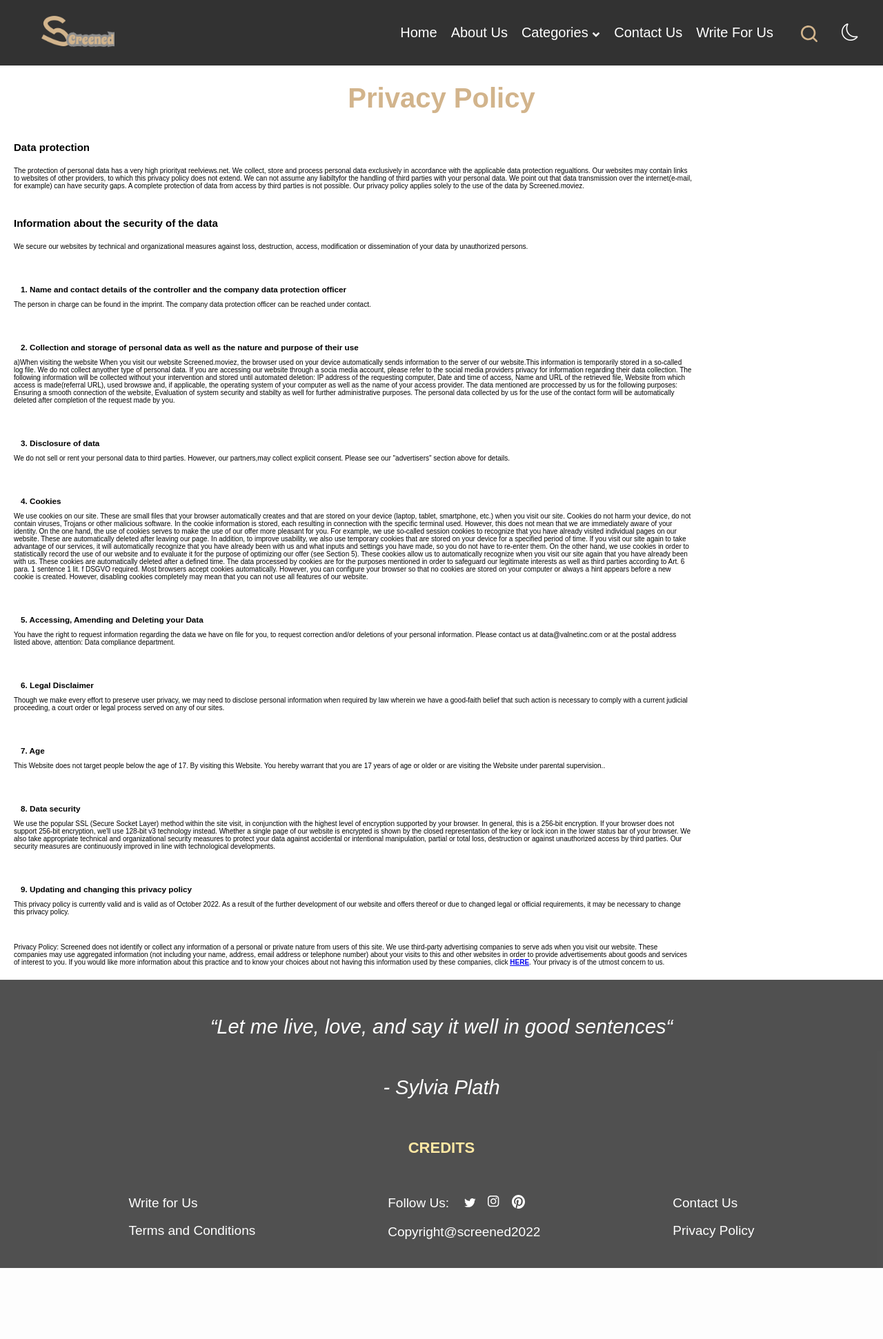
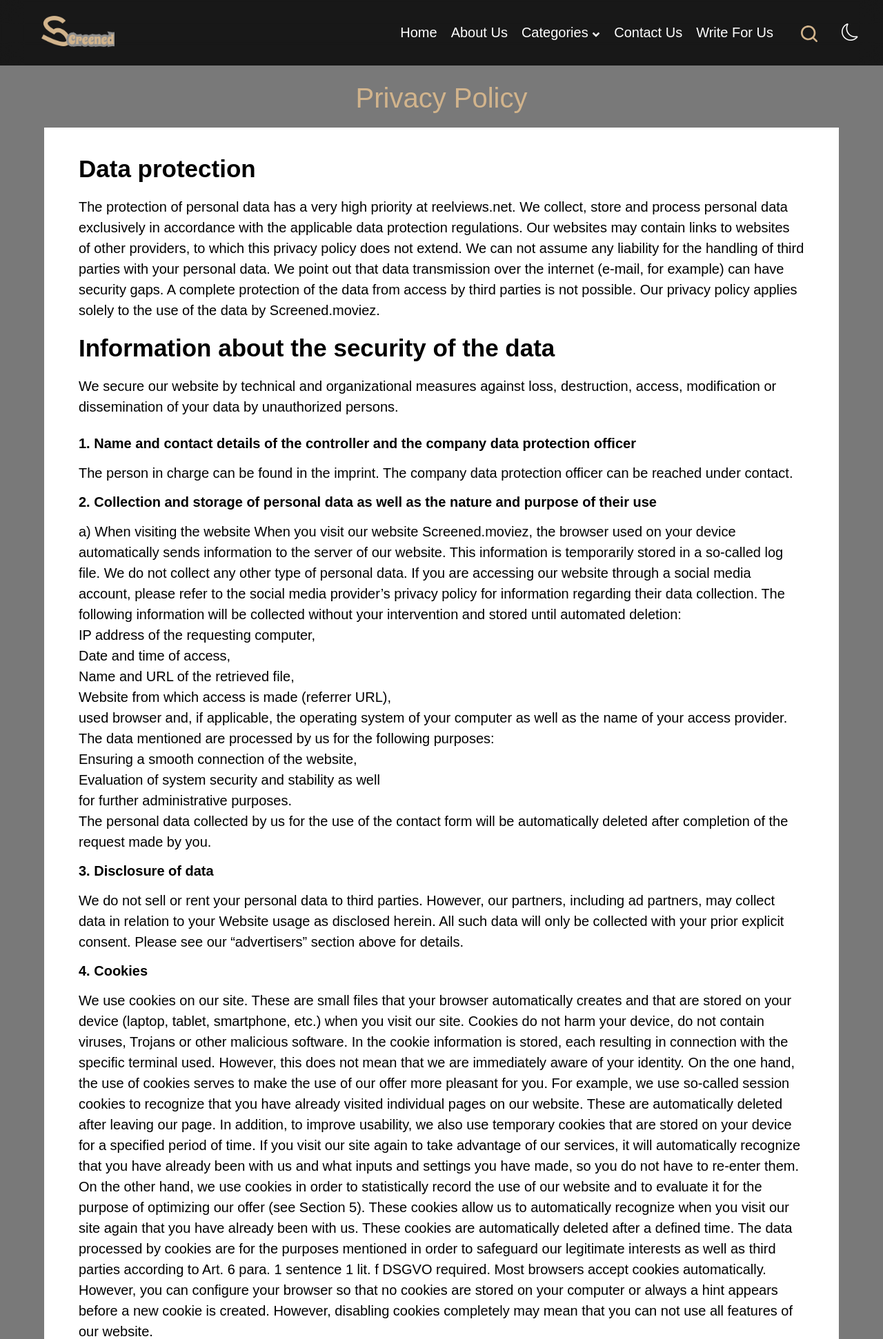
Before and after one commit to Jozz77/Screened-Movie-Blog, a Django app: page /privacy/ in a window 1280 px wide. Shown: the top 1942 px of the page at 69% size. Before the commit the page ends 1839 px from the top, so only its background shows below. Run offline with Django 4.2, Linux system fonts and the light colour scheme; some libraries are stand-ins or nearby versions; some web fonts are replaced.

Commit message:
made some changes

```diff
--- a/static/css/privacy_policy.css
+++ b/static/css/privacy_policy.css
@@ -7,46 +7,82 @@
     --cream-highlight: #FFE8A3;
     --text-color: #FFFFFF;
     --text-gold-color: #d2b48c;
-  --constant-text-color: #ffffff;
+    --constant-text-color: #ffffff;
+    --tos-content-bg-color: #ffffff;
+    --tos-content-text-color: #000;
+  }
+* {
+  margin: 0;
+  padding: 0;
+  box-sizing: border-box;
+}
+.tos-body{
+    font-family: 'Spectral', sans-serif;
+    margin-top: 12rem;
+    background-color: var(--body-bg-color);
+}
+.tos-body a{
+    text-decoration: underline;
+    color: var(--cream-highlight);
+}
+.tos-body a:hover{
+    color: var(--text-gold-color);
+}
+.title-1 p {
+  font-size: 4rem;
+  color: var(--text-gold-color);
+  margin: 2rem 0;
+  text-align: center;
 }
 
-* {
-    box-sizing: border-box;
-    margin: 0;
-    padding: 0;
-    border-radius: 0%;
+.content-ctn {
+  margin: 2rem 5% 10rem;
+  padding: 2rem 5rem;
+  background-color: var(--tos-content-bg-color);
+  color: var(--tos-content-text-color);
 }
 
-.privacy{
-    padding-top: 15vh;
+.sub-heading {
+  font-weight: 600;
+  margin: 20px 0;
+  font-size: 3.5rem;
+}
+.small-heading{
+    font-weight: 600;
+    margin: 2vh 0;
+    font-size: 2rem;
+}
+.content {
+  font-size: 2rem;
+  line-height: 1.5;
 }
 
-.main-container{
- width: 80%;
+@media screen and (min-width: 0px) and (max-width:600px){
+  .tos-body{
+    font-family: 'Spectral', sans-serif;
+    margin-top: 8rem;
+    background-color: var(--body-bg-color);
 }
-
-.first-section{
-    color: #d2b48c;
-    font-weight: 700;
-    text-align: center;
-    font-size: 2em;
-    margin-bottom: 20px;
+  .content-ctn {
+  margin: 1rem 5% 5rem;
+  padding: 2rem 5%;
+  /* color: var(--tos-content-text-color); */
 }
-
-.container {
-    padding: 20px;
+.sub-heading{
+  font-weight: 600;
+  font-size: 2rem;
+  line-height: 20px;
 }
-
-.container h2{
-padding-bottom: 20px;
+.small-heading{
+    font-weight: 600;
+    margin: 1.5vh 0;
+    font-size: 1.5rem;
 }
-
-.container h3{
-    padding: 10px;
+.content{
+  font-size: 1.5rem;
 }
-
-.here{
-    text-decoration: underline;
-    font-weight: 700;
-
+.title-1 p{
+  font-size: 2.7rem;
+  margin: 0.5rem 0;
 }
+}
--- a/templates/footer.html
+++ b/templates/footer.html
@@ -17,8 +17,8 @@
           <div class="same">
             <span>Follow Us:</span>
             <div class="social-icons">
-            <a href=""> <img src="{% static 'img/twitter-icon.svg' %}" alt="Twitter-Logo"/></a>
-            <a href=""><img src="{% static 'img/instagram.svg' %}" alt="Instagram-Logo"></a>
+            <a href="https://twitter.com/the11mensas?t=_8v7IdEiZGFFj1PLGlEM7Q&s=09"> <img src="{% static 'img/twitter-icon.svg' %}" alt="Twitter-Logo"/></a>
+            <a href="https://instagram.com/the11mensas?igshid=YmMyMTA2M2Y="><img src="{% static 'img/instagram.svg' %}" alt="Instagram-Logo"></a>
             <a href=""><img src="{% static 'img/pinterest.svg' %}" alt="Pinterest-Logo"></a>
             </div>
           </div>
@@ -44,8 +44,8 @@
             <div class="same">
               <span>Follow Us:</span>
               <div class="social-icons">
-              <a href=""> <img src="{% static 'img/twitter-icon.svg' %}" alt="Twitter-Logo"/></a>
-              <a href=""><img src="{% static 'img/instagram.svg' %}" alt="Instagram-Logo"></a>
+              <a href="https://twitter.com/the11mensas?t=_8v7IdEiZGFFj1PLGlEM7Q&s=09"> <img src="{% static 'img/twitter-icon.svg' %}" alt="Twitter-Logo"/></a>
+              <a href="https://instagram.com/the11mensas?igshid=YmMyMTA2M2Y="><img src="{% static 'img/instagram.svg' %}" alt="Instagram-Logo"></a>
               <a href=""><img src="{% static 'img/pinterest.svg' %}" alt="Pinterest-Logo"></a>
               </div>
             </div>
--- a/templates/pages/404.html
+++ b/templates/pages/404.html
@@ -5,7 +5,7 @@
 <title>Page not found</title>
 <!-- enter page content here -->
 <body class="not">
-  <p class="error">404</p>
+  <!-- <p class="error">404</p> -->
 
   <div class="container">
     <div class="first-container">
--- a/templates/pages/about.html
+++ b/templates/pages/about.html
@@ -16,7 +16,7 @@
 
   <div class="container-2">
     <div class="line">
-      <img src="../../static/img/Line-2.png" alt="" />
+      <img src="../../static/img/Line 3.png" alt="" />
     </div>
     <div class="title">
       <h2>US</h2>
--- a/templates/pages/credits.html
+++ b/templates/pages/credits.html
@@ -58,7 +58,7 @@ src="https://kit.fontawesome.com/f118ba513f.js"
                         <a href="https://www.linkedin.com/in/pelumi-olowookere-b30198217"><i class="fa fa-linkedin" aria-hidden="true"></i></a>
                     </div>
                 </div>
-                <p>Designer</p>
+                <p>Designer Lead</p>
             </div>
 
             <div class="team">
--- a/templates/pages/privacy_policy.html
+++ b/templates/pages/privacy_policy.html
@@ -11,88 +11,70 @@ Privacy Policy
 
 <!-- enter page content here -->
  <title>Privacy_policy</title>
-<body class="privacy">
-    <header>
-        <div class="first-section">
-    <h1>Privacy Policy</h1>
+ <body class="tos-body">
+    <div class="title-1">
+      <p>Privacy Policy</p>
     </div>
-    </header>
+    <div class="content-ctn">
+      <p class="sub-heading">Data protection</p>
+      <p class="content">
+        The protection of personal data has a very high priority at reelviews.net. We collect,
+        store and process personal data exclusively in accordance with the applicable data
+        protection regulations. Our websites may contain links to websites of other providers,
+        to which this privacy policy does not extend. We can not assume any liability for the
+        handling of third parties with your personal data. We point out that data transmission
+         over the internet (e-mail, for example) can have security gaps. A complete protection
+          of the data from access by third parties is not possible. Our privacy policy applies
+           solely to the use of the data by Screened.moviez.
+      </p>
 
-    <div class="main-container">
+      <p class="sub-heading">Information about the security of the data</p>
+      <p class="content">
+        We secure our website by technical and organizational measures against loss, destruction,
+        access, modification or dissemination of your data by unauthorized persons.
 
-<div class="data-container container">
-    <h2>Data protection</h2>
+      </p>
+      <br>
+      <p class="small-heading">1. Name and contact details of the controller and the company data protection officer
+    </p>
 
-    <p>
-        The protection of personal data has a very high priorityat reelviews.net.
-        We collect, store and process personal data exclusively
-        in accordance with the applicable data protection regualtions.
-        Our websites may contain links to websites of other
-        providers, to which this privacy policy does not extend.
-        We can not assume any liabiltyfor the handling of third parties with your personal data.
-        We point out that data transmission over the internet(e-mail, for example) can have security gaps.
-        A complete protection of data from access by third parties is not possible.
-        Our privacy policy applies solely to the use of the data by Screened.moviez.
-    </p>
-    </div>
-
-    <div class="info-container container">
-    <h2>Information about the security of the data</h2>
-
-    <p>
-        We secure our websites by technical and organizational measures against loss,
-        destruction, access, modification or dissemination of your data by unauthorized persons.
-    </p>
-    </div>
-
-    <div class="name-container container">
-        <h3>
-           1. Name and contact details of the controller and the company data protection officer
-        </h3>
-    <p>
+      <p class="content">
         The person in charge can be found in the imprint.
         The company data protection officer can be reached under contact.
       </p>
-    </div>
+      <p class="small-heading">2. Collection and storage of personal data as well as the nature and purpose of their use
+    </p>
+      <p class="content">
+        a) When visiting the website
+When you visit our website Screened.moviez, the browser used on your device automatically sends information to the server of our website. This information is temporarily stored in a so-called log file. We do not collect any other type of personal data. If you are accessing our website through a social media account, please refer to the social media provider’s privacy policy for information regarding their data collection. The following information will be collected without your intervention and stored until automated deletion:
+      </p>
+      <p class="content">IP address of the requesting computer,
+    </p>
+    <p class="content">Date and time of access,</p>
+    <p class="content">Name and URL of the retrieved file,
+    </p>
+    <p class="content">Website from which access is made (referrer URL),
+    </p>
+    <p class="content">used browser and, if applicable, the operating system of your computer as well as the name of your access provider.</p>
+    <p class="content">The data mentioned are processed by us for the following purposes:</p>
+    <p class="content">Ensuring a smooth connection of the website,</p>
+    <p class="content">Evaluation of system security and stability as well</p>
+    <p class="content">for further administrative purposes.</p>
+    <p class="content">The personal data collected by us for the use of the contact form will be automatically
+        deleted after completion of the request made by you.</p>
 
-    <div class="number-container container">
-    <h3>
-        2. Collection and storage of personal data as well as the nature and purpose of their use
-    </h3>
-    <p>
-        a)When visiting the website
-        When you visit our website Screened.moviez, the browser used on your device automatically sends
-        information to the server of our website.This information is temporarily stored in a so-called log file.
-        We do not collect anyother type of personal data. If you are accessing our website through a socia media account,
-        please refer to the social media providers privacy for information regarding their data collection. The following
-        information will be collected without your intervention and stored until automated deletion:
-        IP address of the requesting computer,
-        Date and time of access,
-        Name and URL of the retrieved file,
-        Website from which access is made(referral URL),
-        used browswe and, if applicable, the operating system of your computer as well as the name of your access provider.
-        The data mentioned are proccessed by us for the following purposes:
-        Ensuring a smooth connection of the website,
-        Evaluation of system security and stabilty as well for further administrative purposes.
-        The personal data collected by us for the use of the contact form will be automatically deleted after completion of the request made by you.
+      <p class="small-heading">3. Disclosure of data
     </p>
-    </div>
+      <p class="content">
+        We do not sell or rent your personal data to third parties. However, our partners,
+         including ad partners, may collect data in relation to your Website usage as disclosed
+         herein. All such data will only be collected with your prior explicit consent. Please
+         see our “advertisers” section above for details.
+      </p>
 
-    <div class="Disclosure-container container">
-    <h3>
-        3. Disclosure of data
-    </h3>
-    <p>
-        We do not sell or rent your personal data to third parties. However, our partners,may collect explicit consent.
-        Please see our "advertisers" section above for details.
+      <p class="small-heading">4. Cookies
     </p>
-    </div>
-
-    <div class="cookies-container container">
-    <h3>
-        4. Cookies
-    </h3>
-    <p>
+      <p class="content">
         We use cookies on our site. These are small files that your browser automatically creates and that are stored on your device (laptop, tablet, smartphone, etc.) when you visit our site. Cookies do not harm your device, do not contain viruses, Trojans or other malicious software.
         In the cookie information is stored, each resulting in connection with the specific terminal used. However, this does not mean that we are immediately aware of your identity.
         On the one hand, the use of cookies serves to make the use of our offer more pleasant for you. For example, we use so-called session cookies to recognize that you have already visited individual pages on our website. These are automatically deleted after leaving our page.
@@ -101,61 +83,58 @@ On the other hand, we use cookies in order to statistically record the use of ou
         The data processed by cookies are for the purposes mentioned in order to safeguard our legitimate interests as well as third parties according to Art. 6 para. 1 sentence 1 lit. f DSGVO required.
         Most browsers accept cookies automatically. However, you can configure your browser so that no cookies are stored on your computer or always a hint appears before a new cookie is created. However, disabling cookies completely may mean that you can not use all features of our website.
       </p>
-    </div>
 
-    <div class="access-container container">
-    <h3>
-        5. Accessing, Amending and Deleting your Data
-    </h3>
-    <p>
-        You have the right to request information regarding the data we have on file for you, to request correction and/or deletions of your personal information. Please contact us at data@valnetinc.com or at the postal address listed above, attention: Data compliance department.
+    <p class="small-heading">5. Accessing, Amending and Deleting your Data
     </p>
-    </div>
+      <p class="content">
+        You have the right to request information regarding the data we have on file for you, to
+        request correction and/or deletions of your personal information. Please contact us at
+        data@valnetinc.com or at the postal address listed above, attention: Data compliance
+        department.
+      </p>
 
-    <div class="legal-container container">
-    <h3>
-        6. Legal Disclaimer
-    </h3>
-    <p>
-        Though we make every effort to preserve user privacy, we may need to disclose personal information when required by law wherein we have a good-faith belief that such action is necessary to comply with a current judicial proceeding, a court order or legal process served on any of our sites.
+      <p class="small-heading">6. Legal Disclaimer
     </p>
-    </div>
+      <p class="content">
+        Though we make every effort to preserve user privacy, we may need to disclose personal
+        information when required by law wherein we have a good-faith belief that such action is
+        necessary to comply with a current judicial proceeding, a court order or legal process
+        served on any of our sites.
+      </p>
 
-    <div class="age-container container">
-    <h3>
-        7. Age
-    </h3>
-    <p>
-        This Website does not target people below the age of 17. By visiting this Website. You hereby warrant that you are 17 years of age or older or are visiting the Website under parental supervision..
+      <p class="small-heading">7. Age
     </p>
-    </div>
+      <p class="content">
+        This Website does not target people below the age of 17. By visiting this Website. You
+        hereby warrant that you are 17 years of age or older or are visiting the Website under
+        parental supervision.
+      </p>
 
-    <div class="security-container container">
-    <h3>
-        8. Data security
-    </h3>
-    <p>
+      <p class="small-heading">8. Data security
+    </p>
+      <p class="content">
         We use the popular SSL (Secure Socket Layer) method within the site visit, in conjunction with the highest level of encryption supported by your browser. In general, this is a 256-bit encryption. If your browser does not support 256-bit encryption, we'll use 128-bit v3 technology instead. Whether a single page of our website is encrypted is shown by the closed representation of the key or lock icon in the lower status bar of your browser.
         We also take appropriate technical and organizational security measures to protect your data against accidental or intentional manipulation, partial or total loss, destruction or against unauthorized access by third parties. Our security measures are continuously improved in line with technological developments.
       </p>
-    </div>
 
-    <div class="updates-container container">
-    <h3>
-         9. Updating and changing this privacy policy
-    </h3>
-    <p>
+      <p class="small-heading">9. Updating and changing this privacy policy
+    </p>
+      <p class="content">
         This privacy policy is currently valid and is valid as of October 2022.
-As a result of the further development of our website and offers thereof or due to changed legal or official requirements, it may be necessary to change this privacy policy.
+        As a result of the further development of our website and offers thereof or due to
+         changed legal or official requirements, it may be necessary to change this privacy policy.
       </p>
-    </div>
-
-    <div class="privacy-container container">
-    <p>
-        Privacy Policy: Screened does not identify or collect any information of a personal or private nature from users of this site. We use third-party advertising companies to serve ads when you visit our website. These companies may use aggregated information (not including your name, address, email address or telephone number) about your visits to this and other websites in order to provide advertisements about goods and services of interest to you. If you would like more information about this practice and to know your choices about not having this information used by these companies, click <a href="{% url 'contact_us' %}"><span class="here">HERE</span></a>. Your privacy is of the utmost concern to us.
     </p>
-    </div>
-
+      <p class="content">
+        Privacy Policy: Screened does not identify or collect any information of a personal or
+        private nature from users of this site. We use third-party advertising companies to serve
+         ads when you visit our website. These companies may use aggregated information (not
+          including your name, address, email address or telephone number) about your visits to this
+           and other websites in order to provide advertisements about goods and services of interest
+            to you. If you would like more information about this practice and to know your choices
+            about not having this information used by these companies, click <a href="{% url 'terms_of_service' %}">HERE</a>. Your privacy is of
+             the utmost concern to us.
+      </p>
     </div>
   </body>
 </html>
```
Also changed, not shown: static/css/404.css (+65 -12 lines), static/css/about.css (+6 -2 lines). Lines whose indentation alone changed are shown as unchanged.
